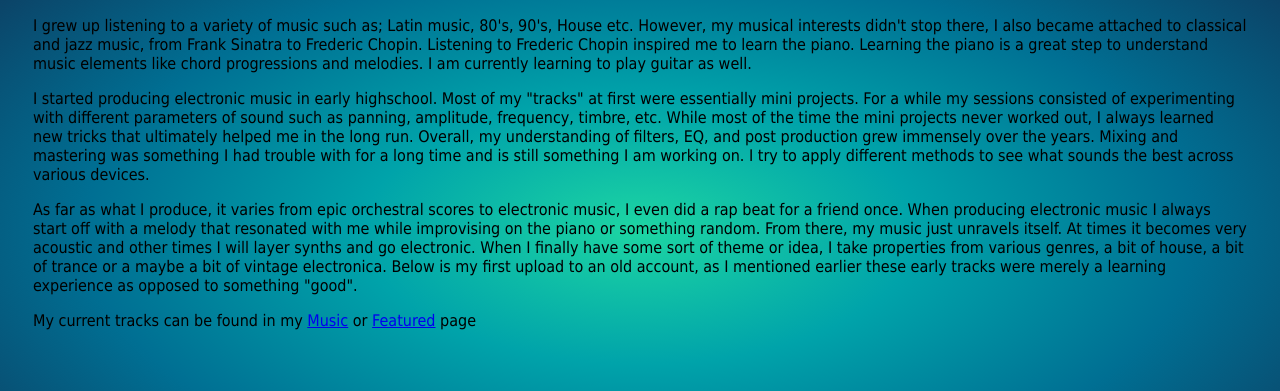
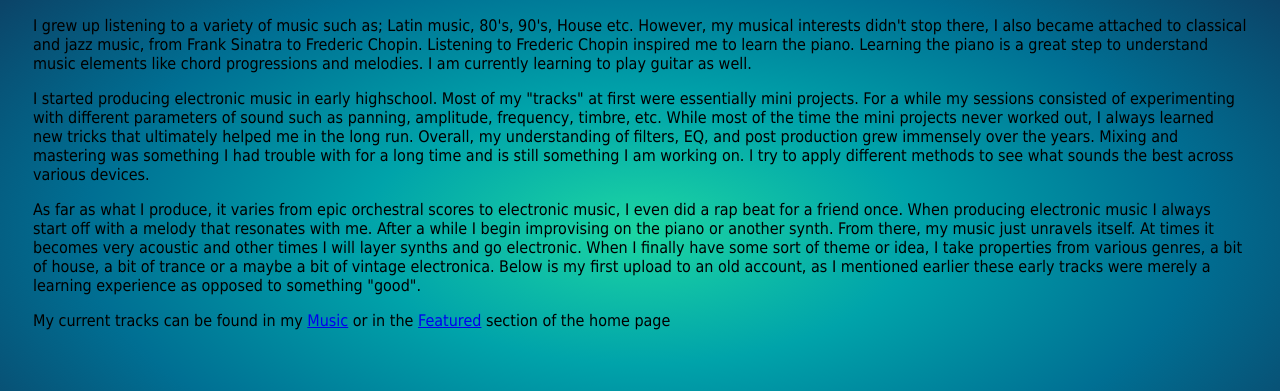
Before and after one commit to brandonhdz/astralMatter, a Flask app: page /about in a window 1280 px wide. Shown: the part 169-560 px from the top of the page. Run offline with Flask 2, Linux system fonts and the light colour scheme.

Commit message:
Minor grammar changes in the about page

```diff
--- a/templates/about.html
+++ b/templates/about.html
@@ -75,9 +75,9 @@
 		<div class="main_left">
 			<p>I started producing electronic music in early highschool. Most of my "tracks" at first were essentially mini projects. For a while my sessions consisted of experimenting with different parameters of sound such as panning, amplitude, frequency, timbre, etc. While most of the time the mini projects never worked out, I always learned new tricks that ultimately helped me in the long run. Overall, my understanding of filters, EQ, and post production grew immensely over the years. Mixing and mastering was something I had trouble with for a long time and is still something I am working on. I try to apply different methods to see what sounds the best across various devices.</p>
 
-			<p>As far as what I produce, it varies from epic orchestral scores to electronic music, I even did a rap beat for a friend once. When producing electronic music I always start off with a melody that resonated with me while improvising on the piano or something random. From there, my music just unravels itself. At times it becomes very acoustic and other times I will layer synths and go electronic. When I finally have some sort of theme or idea, I take properties from various genres, a bit of house, a bit of trance or a maybe a bit of vintage electronica. Below is my first upload to an old account, as I mentioned earlier these early tracks were merely a learning experience as opposed to something "good".</p>
+			<p>As far as what I produce, it varies from epic orchestral scores to electronic music, I even did a rap beat for a friend once. When producing electronic music I always start off with a melody that resonates with me. After a while I begin improvising on the piano or another synth. From there, my music just unravels itself. At times it becomes very acoustic and other times I will layer synths and go electronic. When I finally have some sort of theme or idea, I take properties from various genres, a bit of house, a bit of trance or a maybe a bit of vintage electronica. Below is my first upload to an old account, as I mentioned earlier these early tracks were merely a learning experience as opposed to something "good".</p>
 
-			<p>My current tracks can be found in my <a href="music.html">Music</a> or <a href="/">Featured</a> page</p>
+			<p>My current tracks can be found in my <a href="music.html">Music</a> or in the <a href="/">Featured</a> section of the home page</p>
 		</div>
 
 		<div class="main_right"><iframe width="300px" height="300px" scrolling="no" frameborder="no" allow="autoplay" src="https://w.soundcloud.com/player/?url=https%3A//api.soundcloud.com/tracks/180793240&color=%23ff5500&auto_play=false&hide_related=false&show_comments=true&show_user=true&show_reposts=false&show_teaser=true&visual=true"></iframe></div>
```
